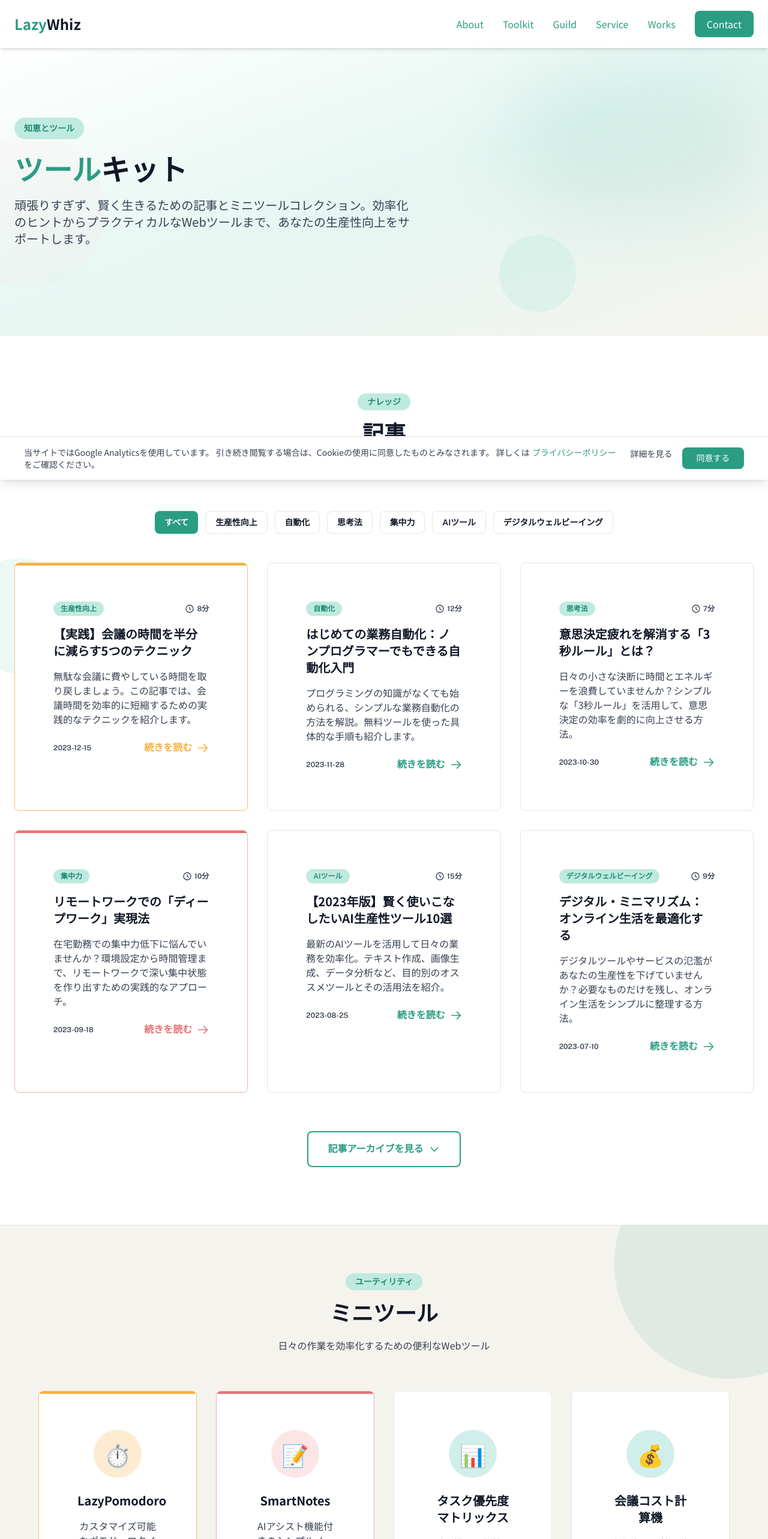
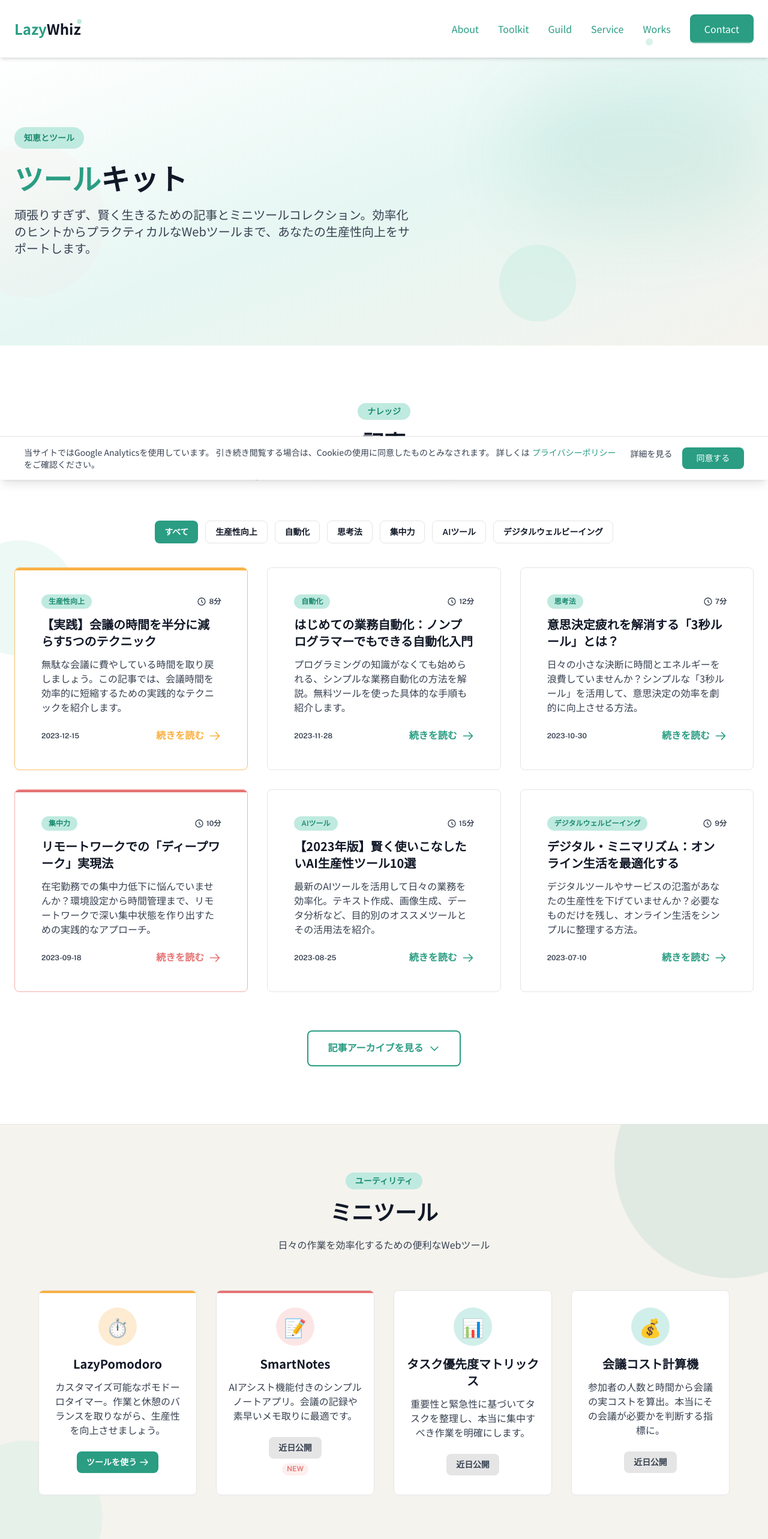
Before and after one commit to lazywhiz-main/lazywhizmain, a Next.js app: page /toolkit in a window 1280 px wide. Shown: the top 2566 px of the page at 60% size. Built offline with nearby package versions, Linux system fonts and the light colour scheme.

Commit message:
デザイン精査：UI要素の余白調整と下線装飾の削除

```diff
--- a/app/globals.css
+++ b/app/globals.css
@@ -68,6 +68,15 @@ section + section {
   p:not(:last-child) {
     @apply mb-4;
   }
+}
+
+/* インタラクティブ要素の強化 */
+.interactive-element {
+  @apply transition-all duration-300 ease-in-out transform;
+}
+
+.interactive-element:hover {
+  @apply -translate-y-1 shadow-md;
 }
 
 /* フォントの表示調整 */
@@ -158,19 +167,29 @@ a {
 
 /* ボタンスタイル */
 .btn-primary {
-  @apply inline-flex items-center justify-center bg-brand-500 text-white px-6 py-3 rounded-lg font-medium transition-all shadow-sm hover:bg-brand-600 hover:shadow-md hover:-translate-y-0.5;
+  @apply inline-flex items-center justify-center bg-brand-500 text-white px-6 py-3 rounded-lg font-medium transition-all duration-300 shadow-sm hover:bg-brand-600 hover:shadow-md hover:-translate-y-0.5 relative overflow-hidden;
+}
+
+.btn-primary::after {
+  content: '';
+  @apply absolute bottom-0 left-0 w-full h-0.5 bg-white bg-opacity-30;
 }
 
 .btn-secondary {
-  @apply inline-flex items-center justify-center border-2 border-brand-500 text-brand-500 px-6 py-3 rounded-lg font-medium transition-all hover:bg-brand-50 hover:shadow-sm;
+  @apply inline-flex items-center justify-center border-2 border-brand-500 text-brand-500 px-6 py-3 rounded-lg font-medium transition-all duration-300 hover:bg-brand-50 hover:shadow-sm hover:-translate-y-0.5 relative overflow-hidden;
+}
+
+.btn-secondary::after {
+  content: '';
+  @apply absolute bottom-0 left-0 w-full h-0.5 bg-brand-200;
 }
 
 .btn-tertiary {
-  @apply inline-flex items-center justify-center bg-white border border-neutral-200 text-text-medium px-6 py-3 rounded-lg font-medium transition-all hover:border-brand-200 hover:text-brand-500 hover:bg-neutral-50;
+  @apply inline-flex items-center justify-center bg-white border border-neutral-200 text-text-medium px-6 py-3 rounded-lg font-medium transition-all duration-300 hover:border-brand-200 hover:text-brand-500 hover:bg-neutral-50 hover:-translate-y-0.5;
 }
 
 .link-text {
-  @apply inline-flex items-center text-brand-500 font-medium transition-all hover:text-brand-600 underline-offset-4 hover:underline;
+  @apply inline-flex items-center text-brand-500 font-medium transition-all duration-300 hover:text-brand-600 underline-offset-4 hover:underline;
 }
 
 .link-subtle {
@@ -183,11 +202,11 @@ button, .button {
 
 /* カードデザイン統一 */
 .card {
-  @apply bg-white rounded-lg border border-neutral-200 overflow-hidden transition-all hover:border-brand-200 hover:shadow-sm p-6 md:p-8;
+  @apply bg-white rounded-lg border border-neutral-200 overflow-hidden transition-all duration-300 hover:border-brand-200 hover:shadow-sm hover:-translate-y-1 p-5 md:p-6 relative;
 }
 
 .card-highlighted {
-  @apply bg-white rounded-lg border border-orange-200 overflow-hidden transition-all hover:border-orange-300 hover:shadow-sm relative p-6 md:p-8;
+  @apply bg-white rounded-lg border border-orange-200 overflow-hidden transition-all duration-300 hover:border-orange-300 hover:shadow-sm hover:-translate-y-1 relative p-5 md:p-6;
 }
 
 .card-highlighted::before {
@@ -196,12 +215,21 @@ button, .button {
 }
 
 .card-new {
-  @apply bg-white rounded-lg border border-coral-200 overflow-hidden transition-all hover:border-coral-500 hover:shadow-sm relative p-6 md:p-8;
+  @apply bg-white rounded-lg border border-coral-200 overflow-hidden transition-all duration-300 hover:border-coral-500 hover:shadow-sm hover:-translate-y-1 relative p-5 md:p-6;
 }
 
 .card-new::before {
   content: '';
   @apply absolute top-0 left-0 w-full h-1 bg-coral-500;
+}
+
+/* ツールカード */
+.tool-card {
+  @apply bg-white rounded-lg border border-neutral-200 overflow-hidden transition-all duration-300 hover:border-brand-200 hover:shadow-sm hover:-translate-y-1 p-4 md:p-5 relative;
+}
+
+.tool-card-content {
+  @apply py-2 px-0;
 }
 
 .font-heading {
@@ -221,11 +249,11 @@ button, .button {
 
 /* セクション区切りの強化 */
 .section-alt {
-  @apply bg-neutral-50 border-t border-b border-neutral-200 py-16 md:py-20;
+  @apply bg-neutral-50 border-t border-b border-neutral-200 py-16 md:py-20 relative;
 }
 
 .section-brand {
-  @apply bg-brand-50 border-t border-b border-brand-100 py-16 md:py-20;
+  @apply bg-brand-50 border-t border-b border-brand-100 py-16 md:py-20 relative;
 }
 
 .section-divided {
@@ -237,6 +265,15 @@ button, .button {
   @apply absolute left-1/2 top-0 w-24 h-1 bg-brand-200 -translate-x-1/2 -translate-y-1/2 rounded-full;
 }
 
+/* ブランドシェイプ装飾 */
+.brand-shape-circle {
+  @apply absolute rounded-full bg-brand-500 opacity-10 blur-md;
+}
+
+.brand-shape-dot {
+  @apply absolute rounded-full bg-brand-200;
+}
+
 /* コンテナの余白調整 */
 .container {
   @apply mx-auto px-4 md:px-6 max-w-7xl;
--- a/app/toolkit/page.tsx
+++ b/app/toolkit/page.tsx
@@ -164,38 +164,38 @@ export default function Toolkit() {
           <div className="grid grid-cols-1 sm:grid-cols-2 lg:grid-cols-4 gap-6 md:gap-8 max-w-6xl mx-auto">
             {tools.map((tool) => (
               <div key={tool.id} className={
-                tool.isPopular ? 'card-highlighted' :
-                tool.isNew ? 'card-new' :
-                'card'
+                tool.isPopular ? 'tool-card card-highlighted' :
+                tool.isNew ? 'tool-card card-new' :
+                'tool-card'
               }>
-                <div className="p-8 text-center">
-                  <div className={`w-20 h-20 rounded-full flex items-center justify-center text-4xl mx-auto mb-6 ${
+                <div className="p-5 text-center tool-card-content">
+                  <div className={`w-16 h-16 rounded-full flex items-center justify-center text-3xl mx-auto mb-4 ${
                     tool.isPopular ? 'bg-orange-200/30' :
                     tool.isNew ? 'bg-coral-200/30' :
                     'bg-brand-100'
                   }`}>{tool.icon}</div>
-                  <h3 className="text-xl font-heading mb-4 text-text-high">{tool.title}</h3>
-                  <p className="mb-6 text-text-medium font-body">{tool.description}</p>
+                  <h3 className="text-xl font-heading mb-3 text-text-high">{tool.title}</h3>
+                  <p className="mb-4 text-text-medium font-body">{tool.description}</p>
                   {tool.status === 'ready' ? (
                     <Link
                       href={`/toolkit/tools/${tool.id}`}
-                      className="inline-flex items-center justify-center bg-brand-500 hover:bg-brand-600 text-white px-6 py-3 rounded-lg font-ui transition-all"
+                      className="inline-flex items-center justify-center bg-brand-500 hover:bg-brand-600 text-white px-4 py-2 rounded-lg font-ui transition-all text-sm"
                     >
                       <span>ツールを使う</span>
-                      <svg className="ml-2 w-5 h-5" fill="none" stroke="currentColor" viewBox="0 0 24 24" xmlns="http://www.w3.org/2000/svg">
+                      <svg className="ml-1 w-4 h-4" fill="none" stroke="currentColor" viewBox="0 0 24 24" xmlns="http://www.w3.org/2000/svg">
                         <path strokeLinecap="round" strokeLinejoin="round" strokeWidth="2" d="M14 5l7 7m0 0l-7 7m7-7H3"></path>
                       </svg>
                     </Link>
                   ) : (
                     <div className="flex flex-col items-center">
                       <button
-                        className="inline-flex items-center justify-center bg-neutral-200 text-text-medium cursor-not-allowed px-6 py-3 rounded-lg font-ui mb-2"
+                        className="inline-flex items-center justify-center bg-neutral-200 text-text-medium cursor-not-allowed px-4 py-2 rounded-lg font-ui mb-1 text-sm"
                         disabled
                       >
                         <span>近日公開</span>
                       </button>
                       {tool.isNew && (
-                        <span className="mt-2 inline-block px-3 py-0.5 bg-coral-200/20 text-coral-500 text-xs rounded-full ui-element">
+                        <span className="mt-1 inline-block px-2 py-0.5 bg-coral-200/20 text-coral-500 text-xs rounded-full ui-element">
                           NEW
                         </span>
                       )}
@@ -272,8 +272,8 @@ export default function Toolkit() {
                 article.isNew ? 'card-new' :
                 'card'
               }>
-                <div className="p-6">
-                  <div className="flex items-center justify-between mb-4">
+                <div className="p-5">
+                  <div className="flex items-center justify-between mb-3">
                     <span className="bg-brand-200 text-brand-600 px-3 py-1 text-xs rounded-full font-ui">
                       {article.category}
                     </span>
@@ -288,7 +288,7 @@ export default function Toolkit() {
                       </span>
                     )}
                   </div>
-                  <h3 className="text-xl font-heading mb-4 text-text-high">{article.title}</h3>
+                  <h3 className="text-xl font-heading mb-3 text-text-high">{article.title}</h3>
                   <Link
                     href={`/toolkit/${article.id}`}
                     className={`inline-flex items-center font-ui ${
--- a/components/ArticleFilter.tsx
+++ b/components/ArticleFilter.tsx
@@ -52,7 +52,7 @@ export default function ArticleFilter({ articles, categories }: ArticleFilterPro
   return (
     <>
       {/* フィルター */}
-      <div className="flex flex-wrap justify-center gap-3 mb-12">
+      <div className="flex flex-wrap justify-center gap-3 mb-10">
         {categories.map((category, index) => (
           <FilterButton
             key={index}
@@ -64,7 +64,7 @@ export default function ArticleFilter({ articles, categories }: ArticleFilterPro
       </div>
 
       {/* 記事リスト */}
-      <div className="grid grid-cols-1 md:grid-cols-2 lg:grid-cols-3 gap-8">
+      <div className="grid grid-cols-1 md:grid-cols-2 lg:grid-cols-3 gap-6 md:gap-8">
         {filteredArticles.map((article) => (
           <div
             key={article.id}
@@ -73,8 +73,8 @@ export default function ArticleFilter({ articles, categories }: ArticleFilterPro
               article.isNew ? 'card-new' : 'card'
             }
           >
-            <div className="p-8">
-              <div className="flex items-center justify-between mb-4">
+            <div className="p-5">
+              <div className="flex items-center justify-between mb-3">
                 <span className="bg-brand-200 text-brand-600 px-3 py-1 text-xs rounded-full font-ui">
                   {article.category}
                 </span>
@@ -85,8 +85,8 @@ export default function ArticleFilter({ articles, categories }: ArticleFilterPro
                   {article.readTime}
                 </span>
               </div>
-              <h3 className="text-xl font-heading mb-4 text-text-high">{article.title}</h3>
-              <p className="mb-6 text-text-medium font-body">{article.description}</p>
+              <h3 className="text-xl font-heading mb-3 text-text-high">{article.title}</h3>
+              <p className="mb-4 text-text-medium font-body">{article.description}</p>
               <div className="flex justify-between items-center">
                 <span className="text-xs text-text-medium font-ui">{article.date}</span>
                 <Link
--- a/components/Header.tsx
+++ b/components/Header.tsx
@@ -5,10 +5,28 @@ import Link from 'next/link';
 
 const Header = () => {
   const [isMenuOpen, setIsMenuOpen] = useState(false);
+  const [isScrolled, setIsScrolled] = useState(false);
 
   const toggleMenu = () => {
     setIsMenuOpen(!isMenuOpen);
   };
+
+  // スクロール検出
+  useEffect(() => {
+    const handleScroll = () => {
+      if (window.scrollY > 10) {
+        setIsScrolled(true);
+      } else {
+        setIsScrolled(false);
+      }
+    };
+
+    window.addEventListener('scroll', handleScroll);
+
+    return () => {
+      window.removeEventListener('scroll', handleScroll);
+    };
+  }, []);
 
   // メニューが開いている時にスクロールを無効化
   useEffect(() => {
@@ -24,9 +42,12 @@ const Header = () => {
   }, [isMenuOpen]);
 
   return (
-    <header className="bg-white shadow-md relative z-50">
-      <div className="container py-5 md:py-6 flex justify-between items-center">
-        <Link href="/" className="text-2xl font-bold text-text-high">
+    <header className={`bg-white shadow-md relative z-50 transition-all duration-300 ${isScrolled ? 'py-3' : 'py-5 md:py-6'}`}>
+      <div className="brand-shape-dot w-2 h-2 top-8 left-[10%] hidden md:block"></div>
+      <div className="brand-shape-dot w-3 h-3 bottom-5 right-[15%] hidden md:block opacity-60"></div>
+
+      <div className="container flex justify-between items-center relative">
+        <Link href="/" className="text-2xl font-bold text-text-high transition-all duration-300 hover:text-brand-500">
           <span className="text-brand-500">Lazy</span>Whiz
         </Link>
 
@@ -44,12 +65,36 @@ const Header = () => {
         {/* デスクトップナビゲーション */}
         <nav className="hidden md:block">
           <ul className="flex space-x-8 items-center">
-            <li><Link href="/about" className="hover:text-brand-500 transition-colors font-medium">About</Link></li>
-            <li><Link href="/toolkit" className="hover:text-brand-500 transition-colors font-medium">Toolkit</Link></li>
-            <li><Link href="/guild" className="hover:text-brand-500 transition-colors font-medium">Guild</Link></li>
-            <li><Link href="/service" className="hover:text-brand-500 transition-colors font-medium">Service</Link></li>
-            <li><Link href="/works" className="hover:text-brand-500 transition-colors font-medium">Works</Link></li>
-            <li><Link href="/contact" className="bg-brand-500 hover:bg-brand-600 text-white px-5 py-2.5 rounded-lg transition-colors font-medium">Contact</Link></li>
+            <li>
+              <Link href="/about" className="hover:text-brand-500 transition-all duration-300 font-medium">
+                About
+              </Link>
+            </li>
+            <li>
+              <Link href="/toolkit" className="hover:text-brand-500 transition-all duration-300 font-medium">
+                Toolkit
+              </Link>
+            </li>
+            <li>
+              <Link href="/guild" className="hover:text-brand-500 transition-all duration-300 font-medium">
+                Guild
+              </Link>
+            </li>
+            <li>
+              <Link href="/service" className="hover:text-brand-500 transition-all duration-300 font-medium">
+                Service
+              </Link>
+            </li>
+            <li>
+              <Link href="/works" className="hover:text-brand-500 transition-all duration-300 font-medium">
+                Works
+              </Link>
+            </li>
+            <li>
+              <Link href="/contact" className="btn-primary">
+                Contact
+              </Link>
+            </li>
           </ul>
         </nav>
       </div>
@@ -62,12 +107,16 @@ const Header = () => {
           pt-24 px-6 shadow-lg
         `}
       >
+        <div className="brand-shape-dot w-3 h-3 top-[15%] left-[15%]"></div>
+        <div className="brand-shape-dot w-4 h-4 bottom-[20%] right-[10%] opacity-60"></div>
+        <div className="brand-shape-circle w-32 h-32 -bottom-10 -left-10"></div>
+
         <nav>
           <ul className="flex flex-col space-y-7 items-center text-lg">
             <li>
               <Link
                 href="/about"
-                className="hover:text-brand-500 transition-colors font-medium"
+                className="hover:text-brand-500 transition-all duration-300 font-medium"
                 onClick={() => setIsMenuOpen(false)}
               >
                 About
@@ -76,7 +125,7 @@ const Header = () => {
             <li>
               <Link
                 href="/toolkit"
-                className="hover:text-brand-500 transition-colors font-medium"
+                className="hover:text-brand-500 transition-all duration-300 font-medium"
                 onClick={() => setIsMenuOpen(false)}
               >
                 Toolkit
@@ -85,7 +134,7 @@ const Header = () => {
             <li>
               <Link
                 href="/guild"
-                className="hover:text-brand-500 transition-colors font-medium"
+                className="hover:text-brand-500 transition-all duration-300 font-medium"
                 onClick={() => setIsMenuOpen(false)}
               >
                 Guild
@@ -94,7 +143,7 @@ const Header = () => {
             <li>
               <Link
                 href="/service"
-                className="hover:text-brand-500 transition-colors font-medium"
+                className="hover:text-brand-500 transition-all duration-300 font-medium"
                 onClick={() => setIsMenuOpen(false)}
               >
                 Service
@@ -103,7 +152,7 @@ const Header = () => {
             <li>
               <Link
                 href="/works"
-                className="hover:text-brand-500 transition-colors font-medium"
+                className="hover:text-brand-500 transition-all duration-300 font-medium"
                 onClick={() => setIsMenuOpen(false)}
               >
                 Works
@@ -112,7 +161,7 @@ const Header = () => {
             <li>
               <Link
                 href="/contact"
-                className="bg-brand-500 hover:bg-brand-600 text-white px-6 py-3 rounded-lg transition-colors inline-block font-medium mt-2"
+                className="btn-primary mt-2"
                 onClick={() => setIsMenuOpen(false)}
               >
                 Contact
```
Also changed, not shown: app/page.tsx (+31 -16 lines), components/Footer.tsx (+65 -15 lines).
